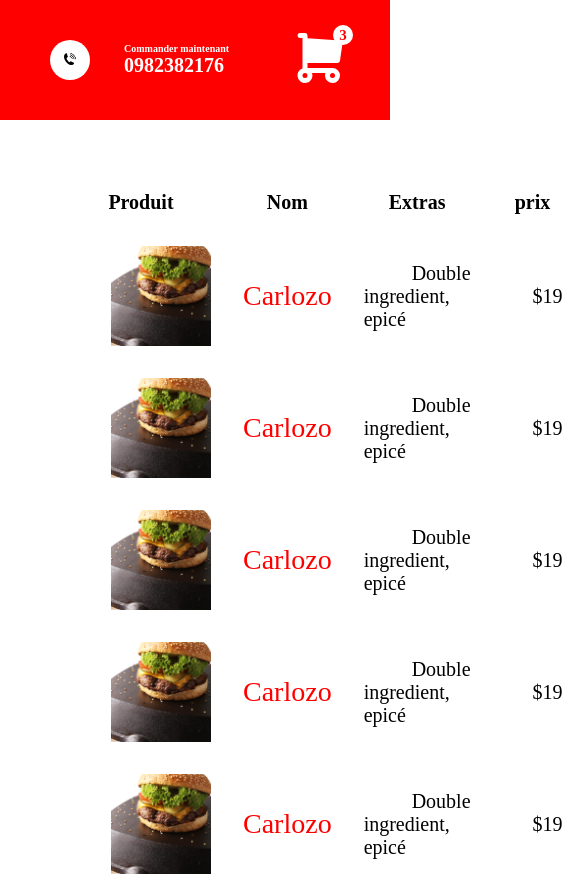
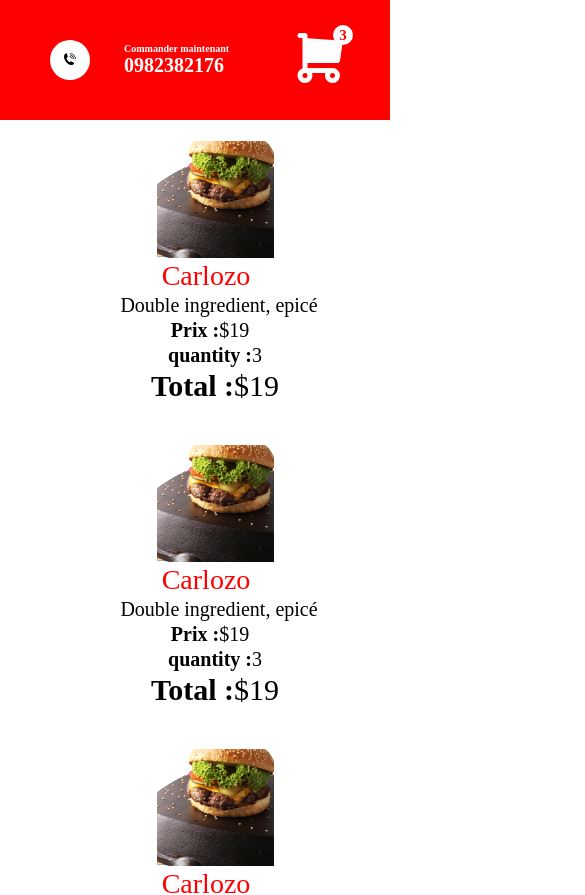
Before and after one commit to graciusyengo/sandwich-app, a Next.js app: page /cart in a window 390 px wide. Shown: the top 895 px of the page, 585 px wide, since content can reach past the window. Built offline with nearby package versions, Linux system fonts and the light colour scheme.

Commit message:
feat: correction responsive

```diff
--- a/pages/cart.jsx
+++ b/pages/cart.jsx
@@ -11,7 +11,7 @@ export default function Cart() {
       <div className={styles.left}>
         <table className={styles.table}>
           <thead>
-            <tr className={styles.tr}>
+            <tr className={styles.trTitle}>
               <th className={styles.th}> Produit</th>
               <th className={styles.th}>Nom</th>
               <th className={styles.th}>Extras</th>
@@ -21,7 +21,7 @@ export default function Cart() {
             </tr>
           </thead>
           <tbody>
-          <tr>
+          <tr className={styles.tr}>
             <td>
               <div className={styles.imgContainer}>
                 <Image
@@ -47,7 +47,7 @@ export default function Cart() {
               <span className={styles.total}>$19</span>
             </td>
           </tr>
-          <tr>
+          <tr className={styles.tr}>
             <td>
               <div className={styles.imgContainer}>
                 <Image
@@ -73,7 +73,7 @@ export default function Cart() {
               <span className={styles.total}>$19</span>
             </td>
           </tr>
-          <tr>
+          <tr className={styles.tr}>
             <td>
               <div className={styles.imgContainer}>
                 <Image
@@ -99,7 +99,7 @@ export default function Cart() {
               <span className={styles.total}>$19</span>
             </td>
           </tr>
-          <tr>
+          <tr className={styles.tr}>
             <td>
               <div className={styles.imgContainer}>
                 <Image
@@ -125,7 +125,7 @@ export default function Cart() {
               <span className={styles.total}>$19</span>
             </td>
           </tr>
-          <tr>
+          <tr className={styles.tr}>
             <td>
               <div className={styles.imgContainer}>
                 <Image
--- a/styles/Cart.module.css
+++ b/styles/Cart.module.css
@@ -76,3 +76,52 @@ width: 100%;
     background-color: red;
     transform: scale(1.05);
   }
+  @media  screen and (max-width:480px) {
+
+    .container{
+        flex-direction: column;
+        padding: 20px;
+
+    }
+    .imgContainer{
+        height: 30vw;
+        width: 30vw;
+    }
+    .table{
+        display: flex;
+        flex-direction: column;
+        justify-content: center;
+        align-items: center;
+    }
+    .trTitle{
+        display: none;
+    }
+    .tr{
+        display: flex;
+        flex-direction: column;
+        align-items: center;
+        justify-content: center;
+        margin-bottom: 40px;
+    }
+    .name{
+        margin-left: 22px;
+    }
+    .price::before{
+        content: "Prix :";
+        font-weight: bold;
+    }
+    .quantity::before{
+        content: "quantity :";
+        font-weight: bold;
+    }
+    .total::before{
+        content: "Total :";
+        font-weight: bold;
+    }
+
+    .wrapper{
+        width: 70%;
+
+    }
+
+  }
--- a/styles/Order.module.css
+++ b/styles/Order.module.css
@@ -20,8 +20,6 @@
     display: flex;
     flex-direction: column;
     align-items: center;
-
-
 }
 .inProgress{
     display: flex;
@@ -38,14 +36,12 @@
     to{
         opacity: 1;
     }
-
 }
 .undone{
     display: flex;
     flex-direction: column;
     align-items: center;
     opacity: 0.3;
-
 }
 
 .inProgress .checkedIcon, .undone .checkedIcon{
@@ -55,9 +51,7 @@
     width: 100%;
         border-spacing: 30px;
         text-align: left;
-
     }
-
 .title{
     font-size: 35px;
 
@@ -87,3 +81,47 @@
     cursor:not-allowed;
     border-radius: 15px;
 }
+@media screen and  (max-width:480px){
+    .container{
+        flex-direction: column;
+    }
+
+    .table{
+        font-size: 27px;
+
+    }
+    .id{
+        color: #ece1e0;
+    }
+    .total{
+        font-weight: bold;
+    }
+    .trTitle{
+        display: none;
+    }
+    .tr{
+        display: flex;
+        flex-direction: column;
+        justify-content: center;
+        align-items: center;
+    }
+    .wrapper{
+        width: 70%;
+        margin-top: 25px;
+
+    }
+    .row:last-child{
+        flex-direction: column;
+
+      width: auto;
+        font-size: 16px;
+    }
+    .delevered{
+        width:300px ;
+        height: 300px;
+    }
+    .done, .undone,.inProgress{
+        margin-bottom: 25px;
+    }
+
+}
```
Also changed, not shown: pages/orders/[id].jsx (+7 -7 lines), styles/Featured.module.css (+6 -12 lines), styles/Product.module.css (+7 -0 lines).
